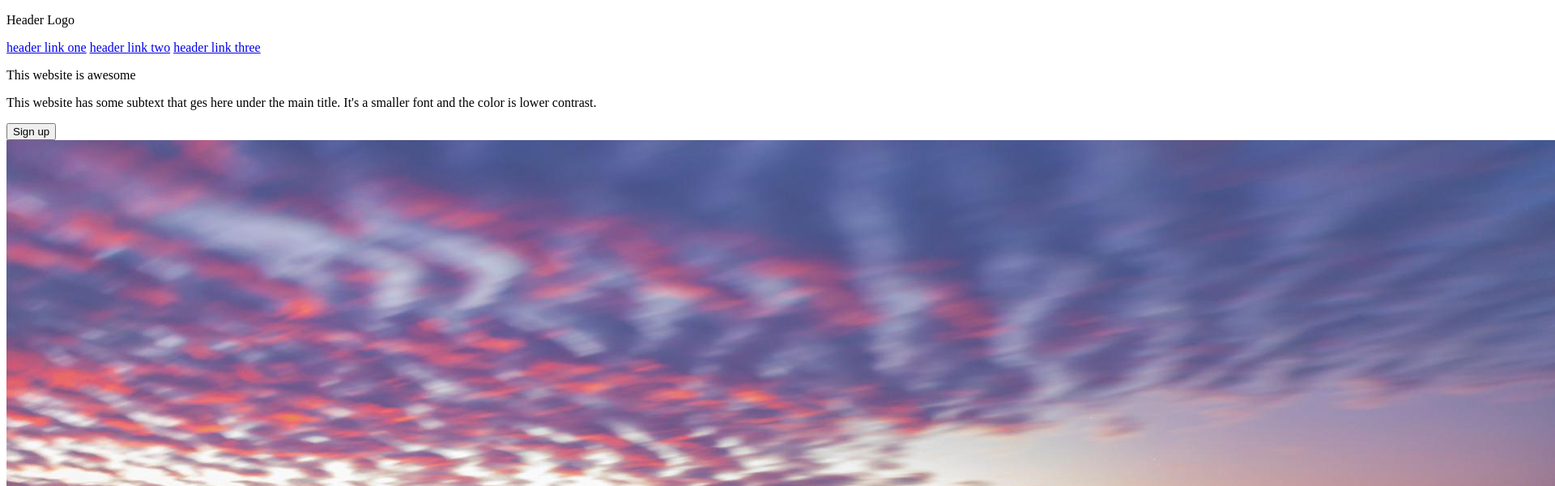
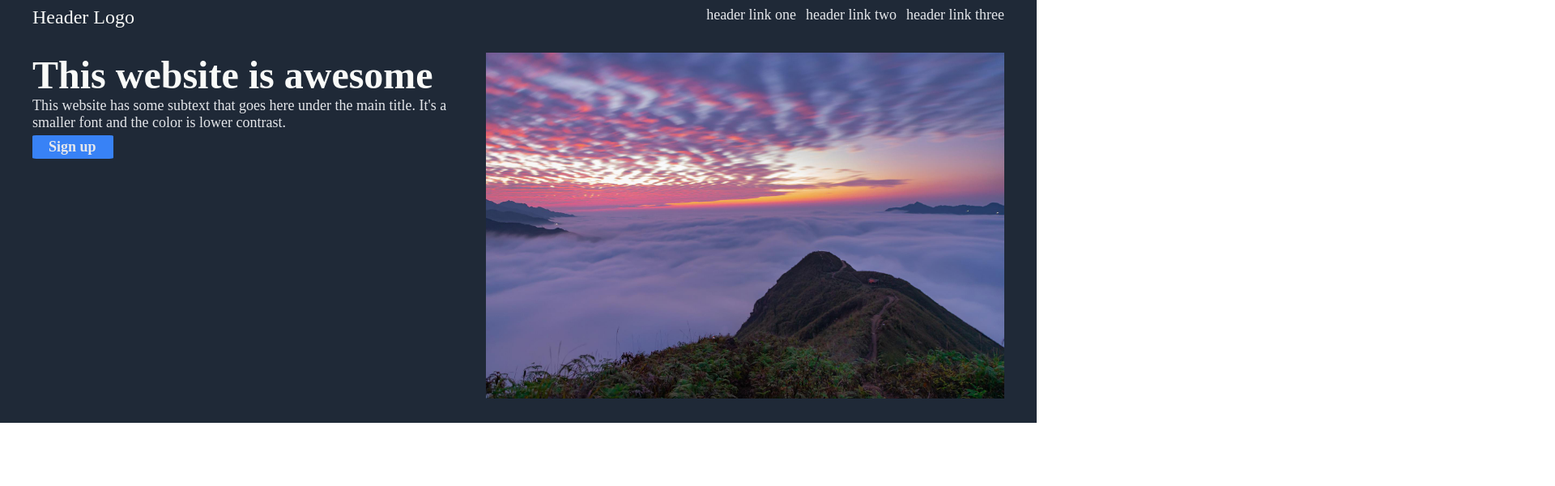
Before and after one commit to teddymc-codes/landing_page, a plain HTML site: page index.html in a window 1280 px wide. Shown: the top 600 px of the page at 81% size, 1920 px wide, since content can reach past the window. Drawn offline with Linux system fonts and the light colour scheme.

Commit message:
Style the header.
Added background color as well as text color. Set font-sizes and set the
image's size. Styled the the "Sign up" link to appear as a button.

```diff
--- a/index.html
+++ b/index.html
@@ -5,24 +5,31 @@
     <meta charset="UTF-8">
     <meta http-equiv="X-UA-Compatible" content="IE=edge">
     <meta name="viewport" content="width=device-width, initial-scale=1.0">
-    <title>Document</title>
+    <title>Landing Page</title>
+    <link rel="stylesheet" href="style.css">
 </head>
 
 <body>
     <div id="header">
         <nav>
             <p>Header Logo</p>
-            <a href="#">header link one</a>
-            <a href="#">header link two</a>
-            <a href="#">header link three</a>
+            <div class="right-side">
+                <a href="#">header link one</a>
+                <a href="#">header link two</a>
+                <a href="#">header link three</a>
+            </div>
         </nav>
-        <div>
-            <p>This website is awesome</p>
-            <p>This website has some subtext that ges here under the main title. It's a smaller font and the color is
-                lower contrast.</p>
-            <button href="#">Sign up</button>
-        </div>
-        <div>
+        <div id="h-content">
+            <div>
+                <h1>This website is awesome</h1>
+                <p>This website has some subtext that goes here under the main title.
+                    It's a smaller font and the color is lower contrast.</p>
+                <a href="#">
+                    <div class="button">
+                        Sign up
+                    </div>
+                </a>
+            </div>
             <img src="imgs/nature-g78b53b95f_1920.jpg" alt="">
         </div>
     </div>
--- /dev/null
+++ b/style.css
@@ -0,0 +1,67 @@
+* {
+    margin: 0;
+    box-sizing: border-box;
+}
+
+#header {
+    background-color: #1f2937;
+    display: flex;
+    flex-flow: column wrap;
+    padding: 8px 40px 30px 40px;
+    gap: 30px;
+}
+
+nav {
+    display: flex;
+    justify-content: space-between;
+}
+
+nav p {
+    color: #f9faf8;
+    font-size: 24px;
+}
+
+nav a {
+    text-decoration: none;
+    color: #e5e7eb;
+    font-size: 18px;
+}
+
+.right-side {
+    display: flex;
+    gap: 12px;
+}
+
+#h-content {
+    display: flex;
+}
+
+#h-content div h1 {
+    color: #f9faf8;
+    font-size: 48px;
+    font-weight: bolder;
+}
+
+#h-content div p {
+    color: #e5e7eb;
+    font-size: 18px;
+}
+
+#h-content div a {
+    text-decoration: none;
+}
+
+#h-content div .button {
+    background-color: #3882f6;
+    color: #e5e7eb;
+    font-size: 18px;
+    font-weight: bold;
+    border-radius: 5%;
+    width: 100px;
+    padding: 4px 20px;
+    margin-top: 5px;
+}
+
+img {
+    width: 50vw;
+}
```
Also changed, not shown: reference-imgs/style.css (deleted).
